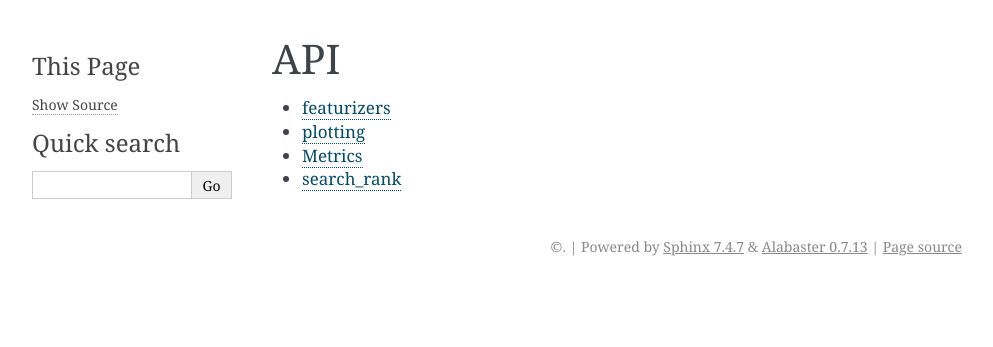
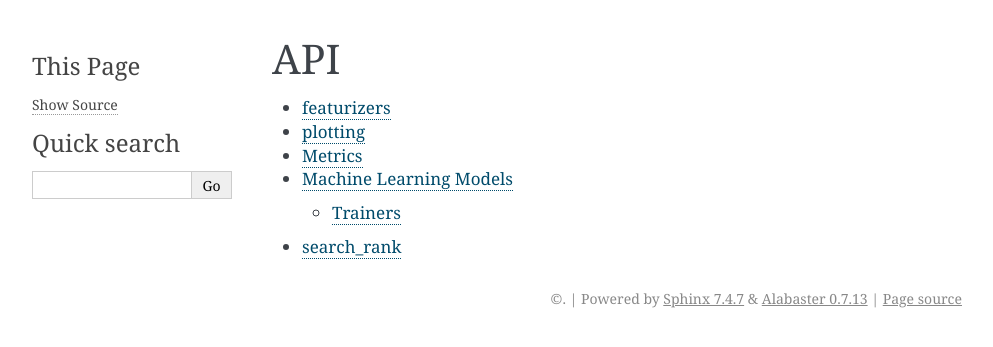
Before and after one commit to sdpython/mlinsights, a Sphinx documentation site: the page built from _doc/sphinxdoc/source/api/index.rst, in a window 1280 px wide. Shown: the top 347 px of the page, without its empty margins (148-1141 px from the left). Built offline with Sphinx 7.4.7, drawn with Linux system fonts in a browser that asks for light colours; pages that are not in the unit, such as notebooks, are missing from menus; the version number is read from the project's files by our own code.

Commit message:
documentation

```diff
--- a/_doc/sphinxdoc/source/api/index.rst
+++ b/_doc/sphinxdoc/source/api/index.rst
@@ -7,4 +7,5 @@ API
     featurizers
     plotting
     metrics
+    mlmodel
     search_rank
--- /dev/null
+++ b/_doc/sphinxdoc/source/api/mlmodel.rst
@@ -0,0 +1,11 @@
+
+Machine Learning Models
+=======================
+
+.. contents::
+    :local:
+
+Trainers
+++++++++
+
+.. autosignature:: mlinsights.mlmodel.quantile_regression.QuantileLinearRegression
```
Also changed, not shown: 1 other file.
